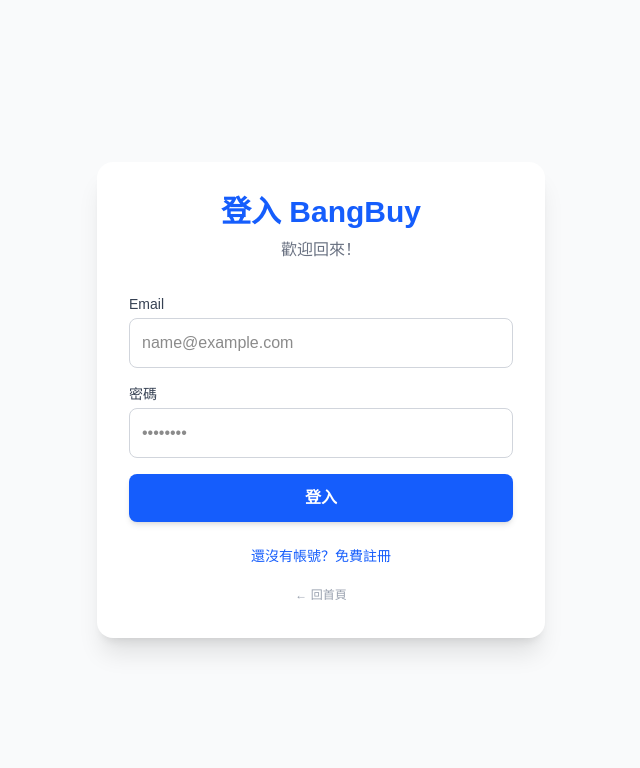
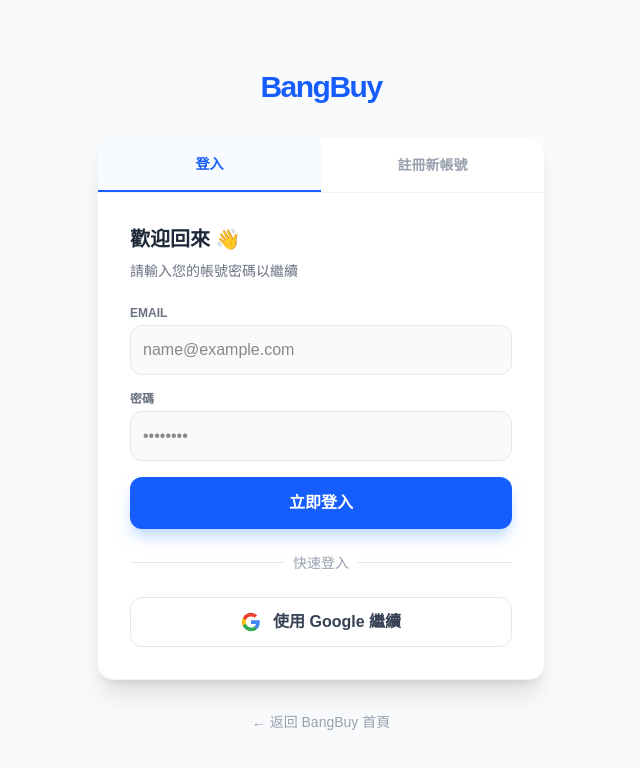
Before and after one commit to chinomywife030/MyCode, a Next.js app in the folder bangbuy/: page /login in a window 1280 px wide. Shown: the top 768 px of the page, without its empty margins (319-959 px from the left). Built offline with nearby package versions, Linux system fonts and the light colour scheme; no server answers.

Commit message:
google login

```diff
--- /dev/null
+++ b/bangbuy/app/auth/callback/route.ts
@@ -0,0 +1,20 @@
+import { createClient } from '@supabase/supabase-js';
+import { NextResponse } from 'next/server';
+
+export async function GET(request: Request) {
+  const requestUrl = new URL(request.url);
+  const code = requestUrl.searchParams.get('code');
+
+  if (code) {
+    const supabase = createClient(
+      process.env.NEXT_PUBLIC_SUPABASE_URL!,
+      process.env.NEXT_PUBLIC_SUPABASE_ANON_KEY!
+    );
+
+    // 交換 Session
+    await supabase.auth.exchangeCodeForSession(code);
+  }
+
+  // 跳轉回首頁
+  return NextResponse.redirect(requestUrl.origin);
+}
--- a/bangbuy/app/login/page.tsx
+++ b/bangbuy/app/login/page.tsx
@@ -7,35 +7,47 @@
 
 export default function LoginPage() {
   const router = useRouter();
+  const [view, setView] = useState<'login' | 'signup'>('login');
+
   const [email, setEmail] = useState('');
   const [password, setPassword] = useState('');
-  const [name, setName] = useState(''); // 🔽 新增：名字狀態
+  const [name, setName] = useState('');
   const [loading, setLoading] = useState(false);
-  const [isSignUp, setIsSignUp] = useState(false);
+  const [errorMsg, setErrorMsg] = useState('');
 
-  const handleAuth = async (e: any) => {
+  // 🔽 修改：通用的第三方登入函式
+  const handleSocialLogin = async (provider: 'google' | 'facebook' | 'apple') => {
+    const { error } = await supabase.auth.signInWithOAuth({
+      provider: provider,
+      options: {
+        // 登入成功後跳轉回首頁
+        redirectTo: `${location.origin}/auth/callback`,
+      },
+    });
+    if (error) setErrorMsg(error.message);
+  };
+
+  const handleAuth = async (e: React.FormEvent) => {
     e.preventDefault();
     setLoading(true);
+    setErrorMsg('');
 
     try {
-      if (isSignUp) {
-        // 註冊邏輯：把名字一起傳過去
+      if (view === 'signup') {
         const { error } = await supabase.auth.signUp({
           email,
           password,
           options: {
             data: {
-              name: name || email.split('@')[0], // 如果沒填名字，就用 Email 前綴
+              name: name || email.split('@')[0],
             },
           },
         });
         if (error) throw error;
-        alert('🎉 註冊成功！');
-        // 註冊成功後通常會自動登入，直接重新整理或跳轉
+        alert('🎉 註冊成功！系統將自動登入。');
         router.push('/');
         router.refresh();
       } else {
-        // 登入邏輯
         const { error } = await supabase.auth.signInWithPassword({
           email,
           password,
@@ -45,7 +57,7 @@
         router.refresh();
       }
     } catch (error: any) {
-      alert('錯誤：' + error.message);
+      setErrorMsg(error.message === 'Invalid login credentials' ? '帳號或密碼錯誤' : error.message);
     } finally {
       setLoading(false);
     }
@@ -53,24 +65,52 @@
 
   return (
     <div className="min-h-screen bg-gray-50 flex flex-col items-center justify-center p-4">
-      <div className="bg-white p-8 rounded-2xl shadow-xl w-full max-w-md">
-        <h1 className="text-3xl font-bold text-center text-blue-600 mb-2">
-          {isSignUp ? '註冊 BangBuy' : '登入 BangBuy'}
-        </h1>
-        <p className="text-center text-gray-500 mb-8">
-          {isSignUp ? '加入全球代購社群' : '歡迎回來！'}
+
+      <Link href="/" className="mb-8 text-3xl font-black text-blue-600 tracking-tighter">
+        BangBuy
+      </Link>
+
+      <div className="bg-white rounded-2xl shadow-xl w-full max-w-md overflow-hidden border border-gray-100">
+
+        <div className="flex border-b border-gray-100">
+          <button
+            onClick={() => { setView('login'); setErrorMsg(''); }}
+            className={`flex-1 py-4 text-sm font-bold transition-colors
+              ${view === 'login' ? 'text-blue-600 border-b-2 border-blue-600 bg-blue-50/50' : 'text-gray-400 hover:text-gray-600'}`}
+          >
+            登入
+          </button>
+          <button
+            onClick={() => { setView('signup'); setErrorMsg(''); }}
+            className={`flex-1 py-4 text-sm font-bold transition-colors
+              ${view === 'signup' ? 'text-blue-600 border-b-2 border-blue-600 bg-blue-50/50' : 'text-gray-400 hover:text-gray-600'}`}
+          >
+            註冊新帳號
+          </button>
+        </div>
+
+        <div className="p-8">
+          <h2 className="text-xl font-bold text-gray-800 mb-2">
+            {view === 'login' ? '歡迎回來 👋' : '加入全球代購社群 🚀'}
+          </h2>
+          <p className="text-sm text-gray-500 mb-6">
+            {view === 'login' ? '請輸入您的帳號密碼以繼續' : '只需幾秒鐘即可開始您的代購之旅'}
           </p>
 
+          {errorMsg && (
+            <div className="mb-4 p-3 bg-red-50 border border-red-100 text-red-600 text-sm rounded-lg flex items-center gap-2">
+              <span>⚠️</span> {errorMsg}
+            </div>
+          )}
+
           <form onSubmit={handleAuth} className="space-y-4">
-
-          {/* 🔽 新增：只有註冊時才顯示「暱稱」輸入框 */}
-          {isSignUp && (
-            <div>
-              <label className="block text-sm font-medium text-gray-700 mb-1">暱稱 (顯示名稱)</label>
+            {view === 'signup' && (
+              <div className="animate-fade-in-down">
+                <label className="block text-xs font-bold text-gray-500 uppercase mb-1">暱稱</label>
                 <input
                   type="text"
                   required
-                className="w-full p-3 border border-gray-300 rounded-lg focus:ring-2 focus:ring-blue-500 outline-none"
+                  className="w-full p-3 bg-gray-50 border border-gray-200 rounded-xl focus:bg-white focus:ring-2 focus:ring-blue-500 focus:border-transparent transition outline-none"
                   placeholder="例如：小明 (日本連線)"
                   value={name}
                   onChange={(e) => setName(e.target.value)}
@@ -79,11 +119,11 @@
             )}
 
             <div>
-            <label className="block text-sm font-medium text-gray-700 mb-1">Email</label>
+              <label className="block text-xs font-bold text-gray-500 uppercase mb-1">Email</label>
               <input
                 type="email"
                 required
-              className="w-full p-3 border border-gray-300 rounded-lg focus:ring-2 focus:ring-blue-500 outline-none"
+                className="w-full p-3 bg-gray-50 border border-gray-200 rounded-xl focus:bg-white focus:ring-2 focus:ring-blue-500 focus:border-transparent transition outline-none"
                 placeholder="name@example.com"
                 value={email}
                 onChange={(e) => setEmail(e.target.value)}
@@ -91,11 +131,11 @@
             </div>
 
             <div>
-            <label className="block text-sm font-medium text-gray-700 mb-1">密碼</label>
+              <label className="block text-xs font-bold text-gray-500 uppercase mb-1">密碼</label>
               <input
                 type="password"
                 required
-              className="w-full p-3 border border-gray-300 rounded-lg focus:ring-2 focus:ring-blue-500 outline-none"
+                className="w-full p-3 bg-gray-50 border border-gray-200 rounded-xl focus:bg-white focus:ring-2 focus:ring-blue-500 focus:border-transparent transition outline-none"
                 placeholder="••••••••"
                 value={password}
                 onChange={(e) => setPassword(e.target.value)}
@@ -105,27 +145,41 @@
             <button
               type="submit"
               disabled={loading}
-            className="w-full bg-blue-600 text-white py-3 rounded-lg font-bold hover:bg-blue-700 transition shadow-md disabled:bg-gray-400"
+              className="w-full bg-blue-600 text-white py-3.5 rounded-xl font-bold hover:bg-blue-700 transition shadow-lg shadow-blue-200 active:scale-[0.98] disabled:bg-gray-400 disabled:shadow-none"
             >
-            {loading ? '處理中...' : (isSignUp ? '註冊' : '登入')}
+              {loading ? '處理中...' : (view === 'login' ? '立即登入' : '免費註冊')}
             </button>
           </form>
 
-        <div className="mt-6 text-center text-sm">
-          <button
-            onClick={() => setIsSignUp(!isSignUp)}
-            className="text-blue-600 hover:underline"
-          >
-            {isSignUp ? '已經有帳號？點此登入' : '還沒有帳號？免費註冊'}
-          </button>
+          {/* 分隔線 */}
+          <div className="relative my-6">
+            <div className="absolute inset-0 flex items-center"><div className="w-full border-t border-gray-200"></div></div>
+            <div className="relative flex justify-center text-sm"><span className="px-2 bg-white text-gray-400">快速登入</span></div>
           </div>
 
-        <div className="mt-4 text-center">
-           <Link href="/" className="text-gray-400 hover:text-gray-600 text-xs">
-             ← 回首頁
-           </Link>
+          {/* 🔽 第三方登入按鈕群 */}
+          <div className="space-y-3">
+
+            {/* Google */}
+            <button
+              type="button"
+              onClick={() => handleSocialLogin('google')}
+              className="w-full bg-white border border-gray-200 text-gray-700 py-3 rounded-xl font-bold hover:bg-gray-50 transition flex items-center justify-center gap-3"
+            >
+              <svg className="w-5 h-5" viewBox="0 0 24 24"><path d="M22.56 12.25c0-.78-.07-1.53-.2-2.25H12v4.26h5.92c-.26 1.37-1.04 2.53-2.21 3.31v2.77h3.57c2.08-1.92 3.28-4.74 3.28-8.09z" fill="#4285F4"/><path d="M12 23c2.97 0 5.46-.98 7.28-2.66l-3.57-2.77c-.98.66-2.23 1.06-3.71 1.06-2.86 0-5.29-1.93-6.16-4.53H2.18v2.84C3.99 20.53 7.7 23 12 23z" fill="#34A853"/><path d="M5.84 14.09c-.22-.66-.35-1.36-.35-2.09s.13-1.43.35-2.09V7.07H2.18C1.43 8.55 1 10.22 1 12s.43 3.45 1.18 4.93l2.85-2.84z" fill="#FBBC05"/><path d="M12 5.38c1.62 0 3.06.56 4.21 1.64l3.15-3.15C17.45 2.09 14.97 1 12 1 7.7 1 3.99 3.47 2.18 7.07l3.66 2.84c.87-2.6 3.3-4.53 6.16-4.53z" fill="#EA4335"/></svg>
+              使用 Google 繼續
+            </button>
+
+
+
+          </div>
+
         </div>
       </div>
+
+      <Link href="/" className="mt-8 text-gray-400 hover:text-gray-600 text-sm">
+        ← 返回 BangBuy 首頁
+      </Link>
     </div>
   );
 }
--- a/bangbuy/package.json
+++ b/bangbuy/package.json
@@ -9,6 +9,7 @@
     "lint": "eslint"
   },
   "dependencies": {
+    "@supabase/auth-helpers-nextjs": "^0.15.0",
     "@supabase/supabase-js": "^2.86.0",
     "next": "16.0.5",
     "react": "19.2.0",
```
Also changed, not shown: 1 other file (tests, documents, lock files or other folders). Lines whose indentation alone changed are shown as unchanged.
